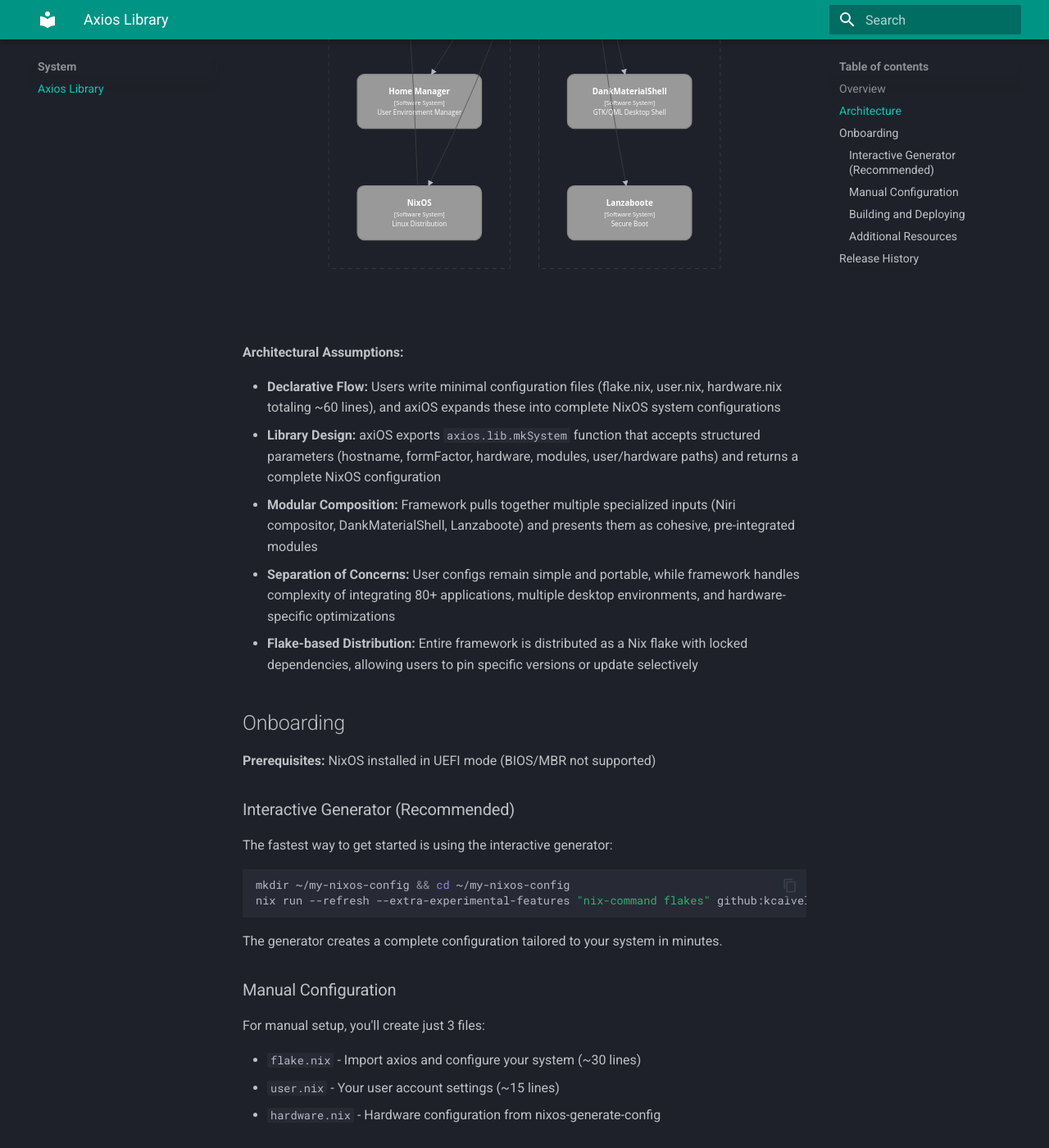
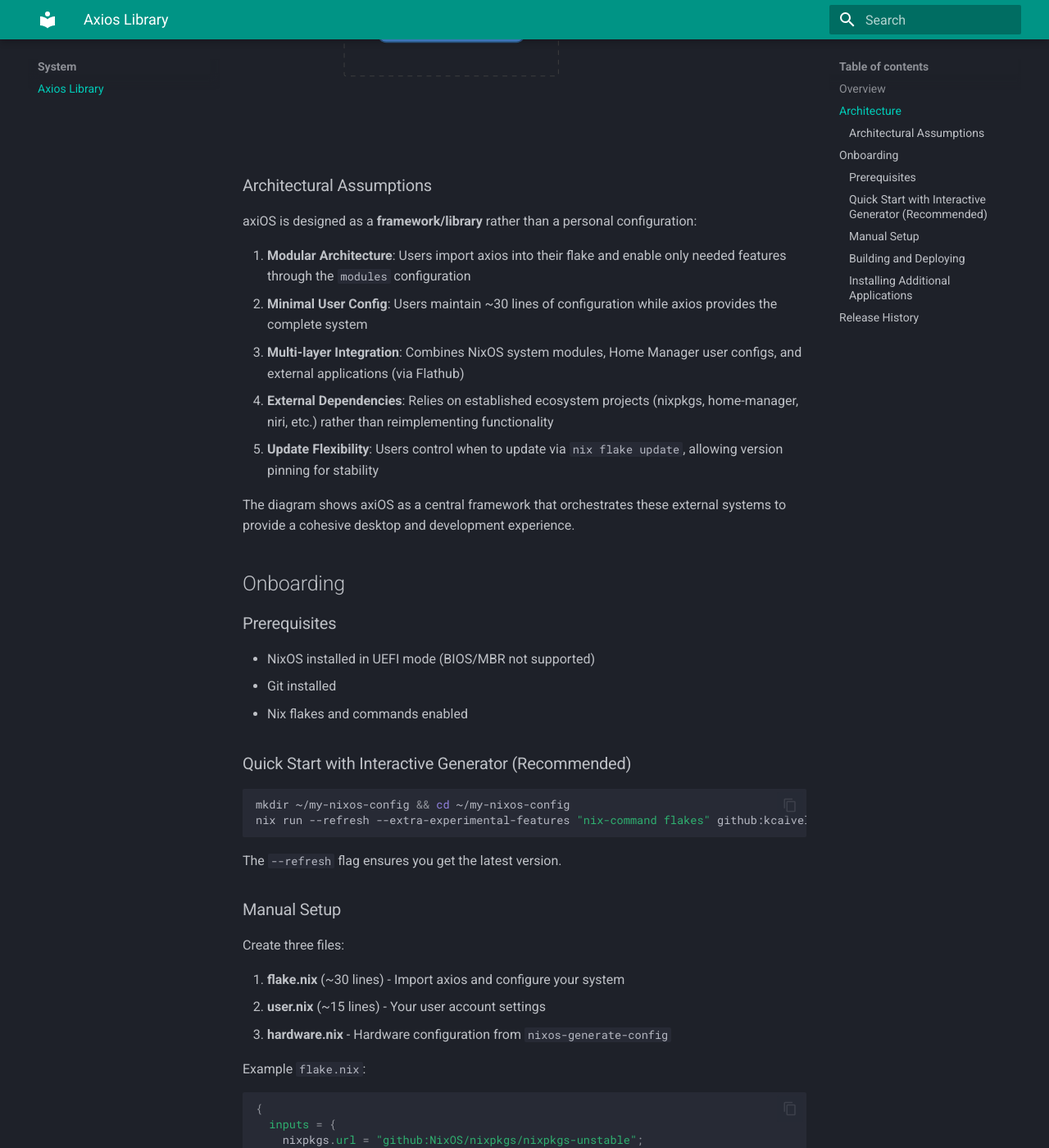
Before and after one commit to kcalvelli/kcalvelli-portal, an MkDocs documentation site: the page built from docs/axios.md, in a window 1280 px wide and 1400 px high, scrolled down 1570 px. Shown: the whole window at 82% size. Built offline with MkDocs 1.6.1 and Material for MkDocs 9.7.7, drawn with Linux system fonts in a browser that asks for light colours; some of the changed text lies outside the part shown.

Commit message:
Updated projects

````diff
--- a/docs/axios.md
+++ b/docs/axios.md
@@ -1,116 +1,123 @@
-# axiOS
-
-**A modular NixOS distribution**
-
-[View on GitHub](https://github.com/kcalvelli/axios)
+# Axios Library
 
 ## Overview
 
-axiOS is a **NixOS framework and library** that you import into your own flake to build NixOS configurations. Think of it as a curated collection of modules, packages, and home-manager configs that work together seamlessly. You maintain just a few simple files (~30 lines), and axios provides everything else: desktop environment, development tools, system configuration, and more.
+**axiOS** is a modular NixOS framework and library designed for building reproducible systems with curated desktop environments, development tools, and modern workflows. It follows a library design philosophy, allowing users to import it into their own flakes and maintain minimal configuration while benefiting from a full-featured system.
 
-**Key Features:**
-
-* **Desktop Experience:** Niri scrollable tiling compositor with workspace overview, DankMaterialShell with Material Design widgets, Ghostty GPU-accelerated terminal, automatic GPU hardware acceleration (AMD/NVIDIA)
-* **Development:** Multi-language environments (Rust, Zig, Python, Node.js) with LSP support, project-specific DevShells, organized development tools
-* **Infrastructure:** Declarative disk management (Disko), Secure Boot (Lanzaboote), Virtualization (libvirt, QEMU, Podman), Hardware optimization (desktop/laptop)
-* **Applications:** 80+ curated applications, PWAs integrated as native apps, GNOME Software with Flathub pre-configured
-* **Workflow Philosophy:** Focused, distraction-free single-monitor workflow with maximized windows by default, strategic floating utilities, and instant dropdown terminal (Super+`)
+**Repository:** [kcalvelli/axios](https://github.com/kcalvelli/axios)
 
 ## Architecture
 
-axiOS operates as a declarative configuration framework that sits between the user and NixOS, transforming simple configuration files into complete system builds. The architecture emphasizes the declarative flow from user intent to system realization.
-
 ```mermaid
 C4Context
-    title System Context Diagram for axiOS Framework
+    title System Context: axiOS Framework
 
-    UpdateLayoutConfig($c4ShapeInRow="3")
+    Person(user, "System User", "Developer or desktop user")
 
-    Person(user, "NixOS User", "System administrator writing declarative configurations")
-
-    System(axios, "axiOS Framework", "Nix Flake Library")
-
-    Container_Boundary(nix_ecosystem, "Nix Ecosystem") {
-        System_Ext(nixpkgs, "Nixpkgs", "Package Repository")
-        System_Ext(homeManager, "Home Manager", "User Environment Manager")
-        System_Ext(nixos, "NixOS", "Linux Distribution")
+    System_Boundary(axios_boundary, "axiOS Framework") {
+        System(axios, "axiOS", "Nix/NixOS", "Modular NixOS framework providing desktop, development, and system modules")
     }
 
-    Container_Boundary(axios_inputs, "axiOS Dependencies") {
-        System_Ext(niri, "Niri Flake", "Wayland Compositor")
-        System_Ext(dms, "DankMaterialShell", "GTK/QML Desktop Shell")
-        System_Ext(lanzaboote, "Lanzaboote", "Secure Boot")
-    }
+    System_Ext(nixpkgs, "NixOS/nixpkgs", "Base NixOS system and package repository")
+    System_Ext(home_manager, "Home Manager", "User environment management")
+    System_Ext(flathub, "Flathub", "Application distribution platform")
+    System_Ext(github, "GitHub", "Source repository and updates")
+    System_Ext(niri, "Niri Compositor", "Wayland compositor with scrollable tiling")
+    System_Ext(dms, "DankMaterialShell", "Material Design shell and widgets")
 
-    Rel(user, axios, "Writes declarative config", "flake.nix (~30 lines)")
-    Rel(axios, nixos, "Generates system configuration", "Nix expressions")
-    BiRel(axios, homeManager, "Configures user environment", "Home Manager modules")
-    Rel(axios, nixpkgs, "Imports packages", "Nix package references")
+    Rel(user, axios, "Configures system via", "Nix flakes")
+    BiRel(axios, nixpkgs, "Extends and builds upon", "Nix modules")
+    Rel(axios, home_manager, "Integrates for user config", "Nix modules")
+    Rel(axios, flathub, "Provides app distribution", "Flatpak")
+    Rel(axios, github, "Fetches updates from", "Git/Nix")
+    Rel(axios, niri, "Includes and configures", "Wayland protocol")
+    Rel(axios, dms, "Integrates desktop shell", "IPC")
 
-    Rel(axios, niri, "Integrates compositor", "Flake input")
-    Rel(axios, dms, "Integrates shell", "Flake input")
-    Rel(axios, lanzaboote, "Provides secure boot", "Flake input")
-
-    Rel(nixos, user, "Builds bootable system", "NixOS activation")
-
-    UpdateElementStyle(axios, $bgColor="#2196F3", $fontColor="#FFFFFF", $borderColor="#1976D2")
-    UpdateElementStyle(user, $bgColor="#4CAF50", $fontColor="#FFFFFF")
+    UpdateElementStyle(axios, $bgColor="#4A90E2", $fontColor="#FFFFFF", $borderColor="#2E5C8A")
+    UpdateLayoutConfig($c4ShapeInRow="3")
 ```
 
-**Architectural Assumptions:**
+### Architectural Assumptions
 
-* **Declarative Flow:** Users write minimal configuration files (flake.nix, user.nix, hardware.nix totaling ~60 lines), and axiOS expands these into complete NixOS system configurations
-* **Library Design:** axiOS exports `axios.lib.mkSystem` function that accepts structured parameters (hostname, formFactor, hardware, modules, user/hardware paths) and returns a complete NixOS configuration
-* **Modular Composition:** Framework pulls together multiple specialized inputs (Niri compositor, DankMaterialShell, Lanzaboote) and presents them as cohesive, pre-integrated modules
-* **Separation of Concerns:** User configs remain simple and portable, while framework handles complexity of integrating 80+ applications, multiple desktop environments, and hardware-specific optimizations
-* **Flake-based Distribution:** Entire framework is distributed as a Nix flake with locked dependencies, allowing users to pin specific versions or update selectively
+axiOS is designed as a **framework/library** rather than a personal configuration:
+
+1. **Modular Architecture**: Users import axios into their flake and enable only needed features through the `modules` configuration
+2. **Minimal User Config**: Users maintain ~30 lines of configuration while axios provides the complete system
+3. **Multi-layer Integration**: Combines NixOS system modules, Home Manager user configs, and external applications (via Flathub)
+4. **External Dependencies**: Relies on established ecosystem projects (nixpkgs, home-manager, niri, etc.) rather than reimplementing functionality
+5. **Update Flexibility**: Users control when to update via `nix flake update`, allowing version pinning for stability
+
+The diagram shows axiOS as a central framework that orchestrates these external systems to provide a cohesive desktop and development experience.
 
 ## Onboarding
 
-**Prerequisites:** NixOS installed in UEFI mode (BIOS/MBR not supported)
+### Prerequisites
 
-### Interactive Generator (Recommended)
+- NixOS installed in UEFI mode (BIOS/MBR not supported)
+- Git installed
+- Nix flakes and commands enabled
 
-The fastest way to get started is using the interactive generator:
+### Quick Start with Interactive Generator (Recommended)
 
 ```bash
 mkdir ~/my-nixos-config && cd ~/my-nixos-config
 nix run --refresh --extra-experimental-features "nix-command flakes" github:kcalvelli/axios#init
 ```
 
-The generator creates a complete configuration tailored to your system in minutes.
+The `--refresh` flag ensures you get the latest version.
 
-### Manual Configuration
+### Manual Setup
 
-For manual setup, you'll create just 3 files:
+Create three files:
 
-* `flake.nix` - Import axios and configure your system (~30 lines)
-* `user.nix` - Your user account settings (~15 lines)
-* `hardware.nix` - Hardware configuration from nixos-generate-config
+1. **flake.nix** (~30 lines) - Import axios and configure your system
+2. **user.nix** (~15 lines) - Your user account settings
+3. **hardware.nix** - Hardware configuration from `nixos-generate-config`
+
+Example `flake.nix`:
+
+```nix
+{
+  inputs = {
+    nixpkgs.url = "github:NixOS/nixpkgs/nixpkgs-unstable";
+    axios.url = "github:kcalvelli/axios";
+  };
+
+  outputs = { self, nixpkgs, axios }: {
+    nixosConfigurations.myhost = axios.lib.mkSystem {
+      hostname = "myhost";
+      formFactor = "desktop";  # or "laptop"
+      hardware = { cpu = "amd"; gpu = "amd"; };
+      modules = { desktop = true; development = true; };
+      userModulePath = ./user.nix;
+      hardwareConfigPath = ./hardware.nix;
+    };
+  };
+}
+```
 
 ### Building and Deploying
 
-Once configured, build and deploy your system:
+```bash
+# Build the system
+nix build .#nixosConfigurations.myhost.config.system.build.toplevel
 
-```bash
-# Build the configuration
-nix build .#nixosConfigurations.your-hostname.config.system.build.toplevel
-
-# Deploy to your system
-sudo nixos-rebuild switch --flake .#your-hostname
+# Switch to the new configuration
+sudo nixos-rebuild switch --flake .#myhost
 ```
 
-### Additional Resources
+### Installing Additional Applications
 
-* [Installation Guide](https://github.com/kcalvelli/axios/blob/master/docs/INSTALLATION.md) - Complete step-by-step instructions
-* [Library API Reference](https://github.com/kcalvelli/axios/blob/master/docs/LIBRARY_USAGE.md) - Using `axios.lib.mkSystem`
-* [Application Catalog](https://github.com/kcalvelli/axios/blob/master/docs/APPLICATIONS.md) - See what's included
-* [Adding Multiple Hosts](https://github.com/kcalvelli/axios/blob/master/docs/ADDING_HOSTS.md) - Multi-host setups
+**Use Flathub (Recommended)**: Open GNOME Software and install applications from Flathub for sandboxed, independently-updating apps.
+
+**Declarative Packages**: Add packages to `extraConfig` in your host configuration for system-level tools and CLI utilities.
+
+For complete installation instructions, see the [Installation Guide](https://github.com/kcalvelli/axios/blob/main/docs/INSTALLATION.md).
 
 ## Release History
 
 | Version | Date | Status |
-| :--- | :--- | :--- |
+|---------|------|--------|
 | v2025.12.11 | 2025-12-11 | ✅ Latest |
 | v2025.12.04 | 2025-12-04 | |
 | v2025.11.21 | 2025-11-21 | |
--- a/mkdocs.yml
+++ b/mkdocs.yml
@@ -25,5 +25,6 @@
       - C64 Terminal: c64term.md
   - MCP Servers:
       - MCP Journal: mcp-journal.md
+      - Nix Devshell MCP: nix-devshell-mcp.md
   - Nix Packages:
       - Brave Previews: brave-browser-previews.md
````
Also changed, not shown: other parts of docs/axios.md (+2 -2 lines), docs/index.md (+20 -17 lines), projects.json (+17 -0 lines).
